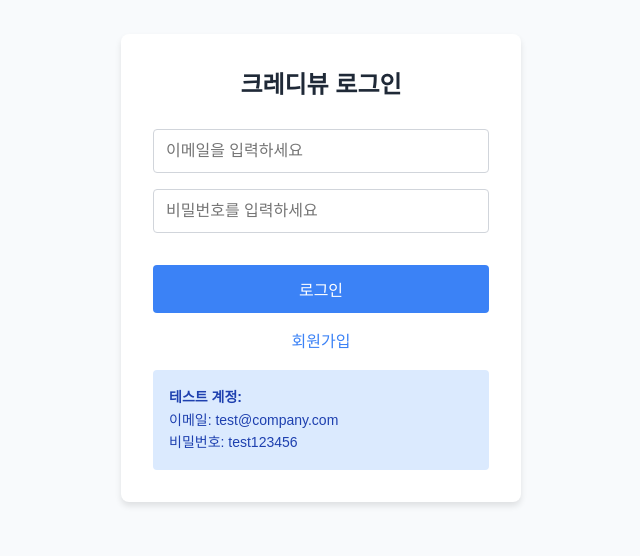
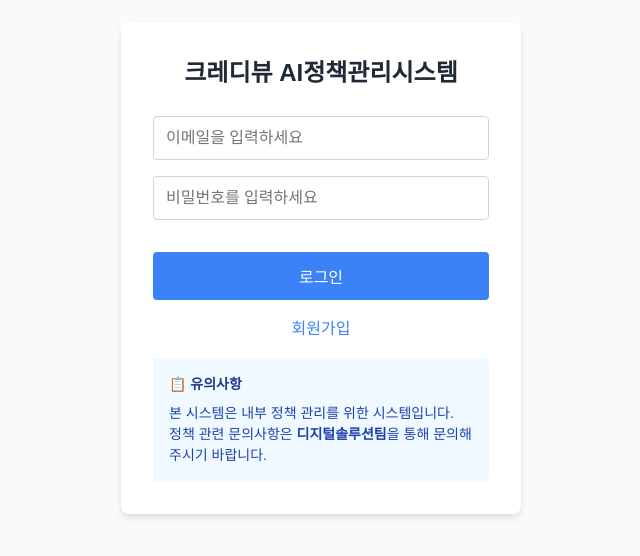
Before and after one commit to woonayeon/crediview-policy-system, a Next.js app: page /login in a window 1280 px wide. Shown: the part 132-688 px from the top of the page, without its empty margins (319-959 px from the left). Built offline with nearby package versions, Linux system fonts and the light colour scheme.

Commit message:
Update login.js

```diff
--- a/pages/login.js
+++ b/pages/login.js
@@ -110,20 +110,26 @@
       color: '#3b82f6',
       textDecoration: 'none'
     },
-    info: {
-      backgroundColor: '#dbeafe',
+    notice: {
+      backgroundColor: '#f0f9ff',
       color: '#1e40af',
       padding: '1rem',
       borderRadius: '4px',
       marginTop: '1rem',
-      fontSize: '0.875rem'
+      fontSize: '0.875rem',
+      lineHeight: '1.5'
+    },
+    noticeTitle: {
+      fontWeight: 'bold',
+      marginBottom: '0.5rem',
+      color: '#1e3a8a'
     }
   }
 
   return (
     <div style={styles.container}>
       <div style={styles.form}>
-        <h1 style={styles.title}>크레디뷰 로그인</h1>
+        <h1 style={styles.title}>크레디뷰 AI정책관리시스템</h1>
 
         {error && (
           <div style={styles.error}>
@@ -168,10 +174,12 @@
           회원가입
         </a>
 
-        <div style={styles.info}>
-          <strong>테스트 계정:</strong><br/>
-          이메일: test@company.com<br/>
-          비밀번호: test123456
+        <div style={styles.notice}>
+          <div style={styles.noticeTitle}>📋 유의사항</div>
+          <div>
+            본 시스템은 내부 정책 관리를 위한 시스템입니다.<br/>
+            정책 관련 문의사항은 <strong>디지털솔루션팀</strong>을 통해 문의해 주시기 바랍니다.
+          </div>
         </div>
       </div>
     </div>
```
